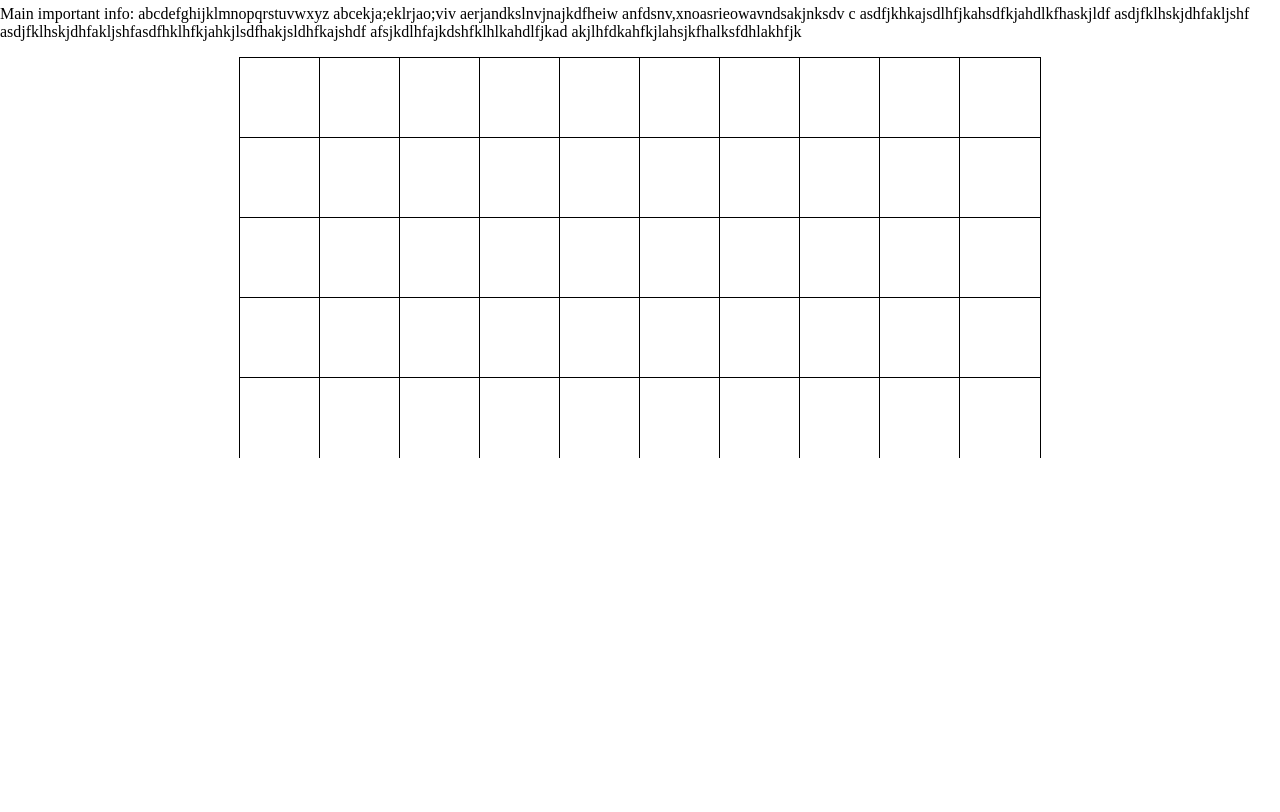
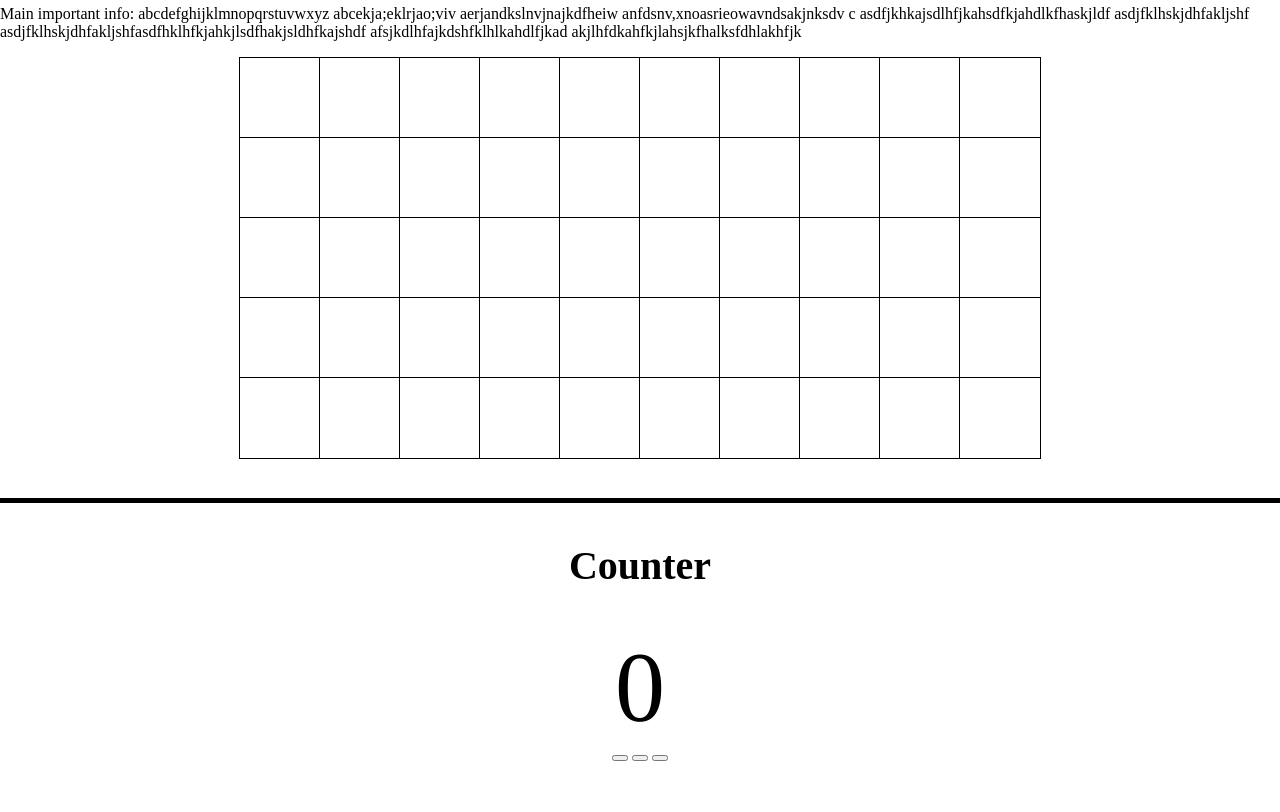
Before and after one commit to mahelkenn/javascript-practice, a plain HTML site: page index.html in a window 1280 px wide. Shown: the part 434-1246 px from the top of the page. Before the commit the page ends 892 px from the top, so only its background shows below. Drawn offline with Linux system fonts and the light colour scheme; a web font is replaced by a local one.

Commit message:
Started coding Counter

```diff
--- a/css/main.css
+++ b/css/main.css
@@ -73,6 +73,7 @@ h1 {
   align-items: center;
   justify-content: center;
   flex-flow: row wrap;
+  margin-bottom: 40px;
 }
 
 .color {
@@ -83,18 +84,23 @@ h1 {
   text-align: center;
 }
 
-/* .orange {
-  background-color: white;
-  width: 32%;
-  padding-top: 32%;
-  outline: 3px solid black;
-  text-align:center
+.counter {
+  display: flex;
+  justify-content: center;
+  align-items: center;
+  flex-flow: column wrap;
+  border-top: 5px solid black;
 }
 
-.blue {
-  background-color: white;
-  width: 32%;
-  padding-top: 32%;
-  outline: 3px solid black;
-  text-align: center;
-} */
+.counter h3 {
+  font-size: 40px;
+}
+
+.counter p {
+  font-size: 100px;
+  margin: 0px;
+}
+
+.buttons {
+  margin-bottom: 50px;
+}
--- a/index.html
+++ b/index.html
@@ -93,6 +93,15 @@
         <div class="color orange"></div>
       </div>
     </section>
+    <section class="counter">
+      <h3>Counter</h3>
+      <p>0</p>
+      <div class="buttons">
+        <button></button>
+        <button></button>
+        <button></button>
+      </div>
+    </section>
 
 
 
```
